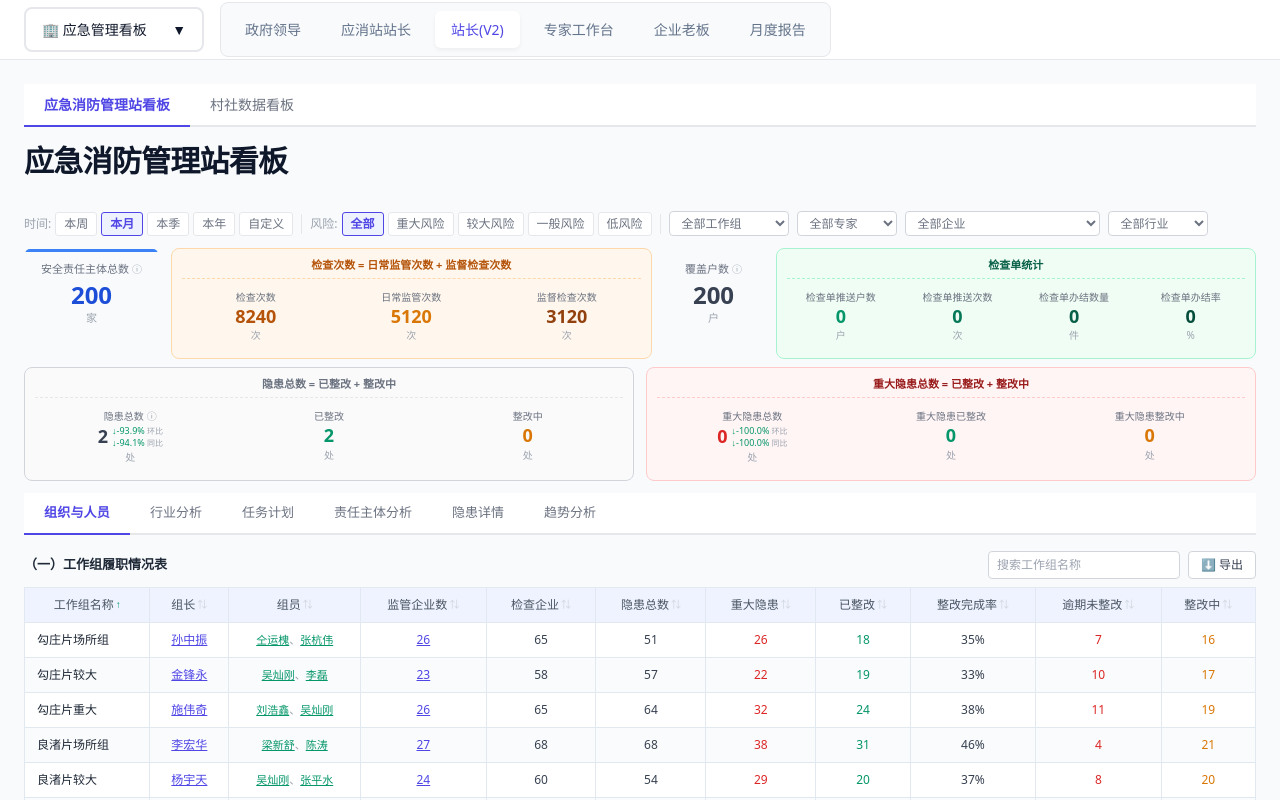
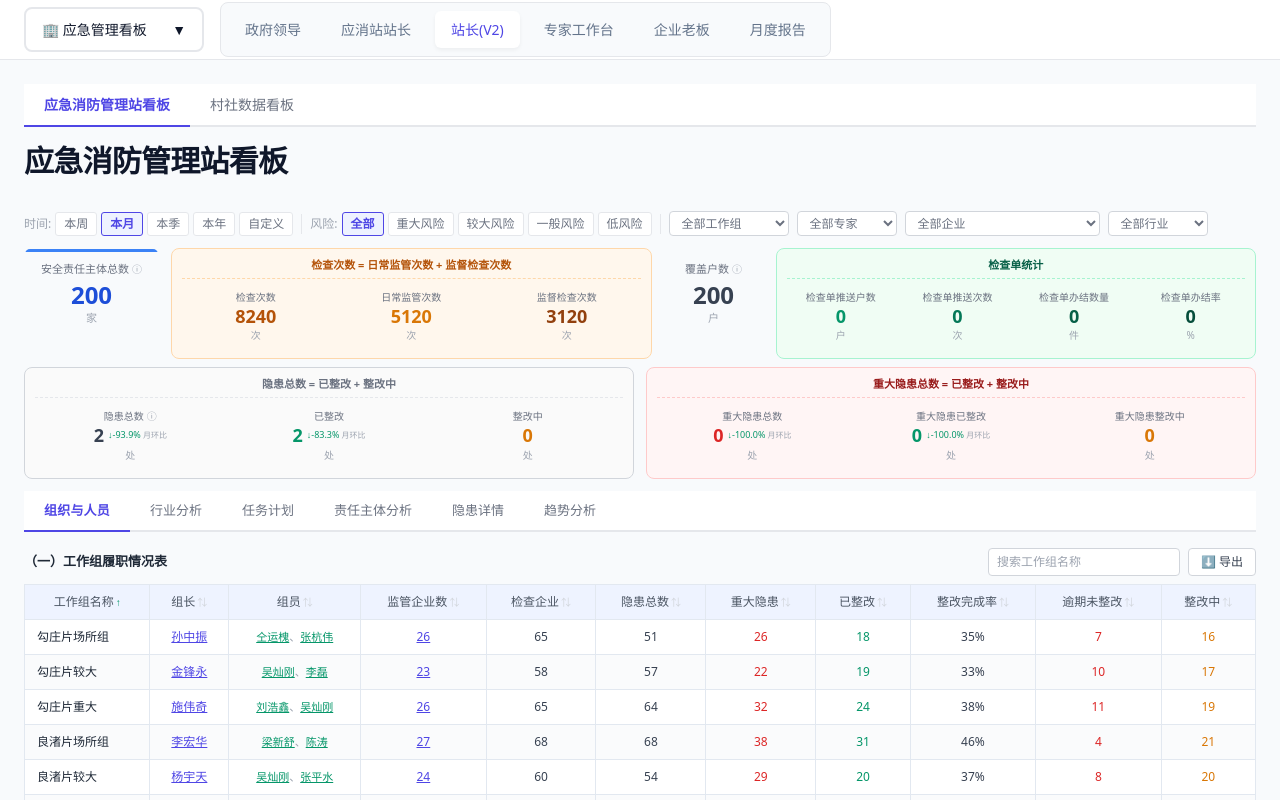
Before and after one commit to xjhyonier/dashboard, a React (Vite) app: page /emergency/station-chief-v2 in a window 1280 px wide. Shown: the top 800 px of the page. Built offline with nearby package versions, Linux system fonts and the light colour scheme.

Commit message:
refactor: 隐患KPI同比改月环比，已整改/重大隐患已整改新增月环比

```diff
--- a/src/business/emergency/pages/StationChiefV2Dashboard.tsx
+++ b/src/business/emergency/pages/StationChiefV2Dashboard.tsx
@@ -135,21 +135,13 @@ export function StationChiefV2Dashboard() {
       const discoveredAt = h.discovered_at || h.created_at
       return discoveredAt >= pmStart && discoveredAt <= pmEnd
     })
-    // 月同比：去年同月
-    const lyStart = fmtDate(new Date(TODAY.getFullYear() - 1, TODAY.getMonth(), 1))
-    const lyEnd = fmtDate(new Date(TODAY.getFullYear() - 1, TODAY.getMonth() + 1, 0))
-    const lastYear = hazardRecords.filter(h => {
-      const discoveredAt = h.discovered_at || h.created_at
-      return discoveredAt >= lyStart && discoveredAt <= lyEnd
-    })
-
     const currentHazard = closedCount + inProgressCount
     const currentSerious = seriousClosed + seriousInProgress
 
     const prevMonthHazard = prevMonth.length
     const prevMonthSerious = prevMonth.filter(h => h.level === '重大隐患').length
-    const lastYearHazard = lastYear.length
-    const lastYearSerious = lastYear.filter(h => h.level === '重大隐患').length
+    const prevMonthClosed = prevMonth.filter(h => ['verified', 'closed', 'rectified'].includes(h.status)).length
+    const prevMonthSeriousClosed = prevMonth.filter(h => h.level === '重大隐患' && ['verified', 'closed', 'rectified'].includes(h.status)).length
 
     const calcChange = (current: number, base: number): number | null =>
       base > 0 ? ((current - base) / base * 100) : null
@@ -179,11 +171,11 @@ export function StationChiefV2Dashboard() {
       todoPushCount,
       todoClosedCount,
       todoClosureRate,
-      // 月环比 / 月同比
+      // 月环比
       hazardMoM: calcChange(currentHazard, prevMonthHazard),
-      hazardYoY: calcChange(currentHazard, lastYearHazard),
       seriousMoM: calcChange(currentSerious, prevMonthSerious),
-      seriousYoY: calcChange(currentSerious, lastYearSerious),
+      closedMoM: calcChange(closedCount, prevMonthClosed),
+      seriousClosedMoM: calcChange(seriousClosed, prevMonthSeriousClosed),
     }
   }, [dateRange, workGroups, hazardRecords, enterpriseCount, experts])
 
@@ -273,7 +265,7 @@ export function StationChiefV2Dashboard() {
               {mom != null && (
                 <span style={{ color: changeColor(mom), whiteSpace: 'nowrap' }}>
                   {changeArrow(mom)}{formatChange(mom)}
-                  <span style={{ fontSize: compact ? 8 : 9, color: '#9CA3AF' }}> 环比</span>
+                  <span style={{ fontSize: compact ? 8 : 9, color: '#9CA3AF' }}> 月环比</span>
                 </span>
               )}
               {yoy != null && (
@@ -678,13 +670,13 @@ export function StationChiefV2Dashboard() {
               item={{ key: 'hazard', label: '隐患总数', value: kpiTotals.hazard, unit: '处', color: '#374151', tip: '镇街监督检查发现的隐患总数' }}
               compact
               mom={kpiTotals.hazardMoM}
-              yoy={kpiTotals.hazardYoY}
             />
             <KpiCard
               selectedKpi={selectedKpi}
               setSelectedKpi={setSelectedKpi}
               item={{ key: 'closed', label: '已整改', value: kpiTotals.closed, unit: '处', color: '#059669' }}
               compact
+              mom={kpiTotals.closedMoM}
             />
             <KpiCard
               selectedKpi={selectedKpi}
@@ -717,13 +709,13 @@ export function StationChiefV2Dashboard() {
               item={{ key: 'serious', label: '重大隐患总数', value: kpiTotals.serious, unit: '处', color: '#DC2626' }}
               compact
               mom={kpiTotals.seriousMoM}
-              yoy={kpiTotals.seriousYoY}
             />
             <KpiCard
               selectedKpi={selectedKpi}
               setSelectedKpi={setSelectedKpi}
               item={{ key: 'seriousClosed', label: '重大隐患已整改', value: kpiTotals.seriousClosed, unit: '处', color: '#059669' }}
               compact
+              mom={kpiTotals.seriousClosedMoM}
             />
             <KpiCard
               selectedKpi={selectedKpi}
```
